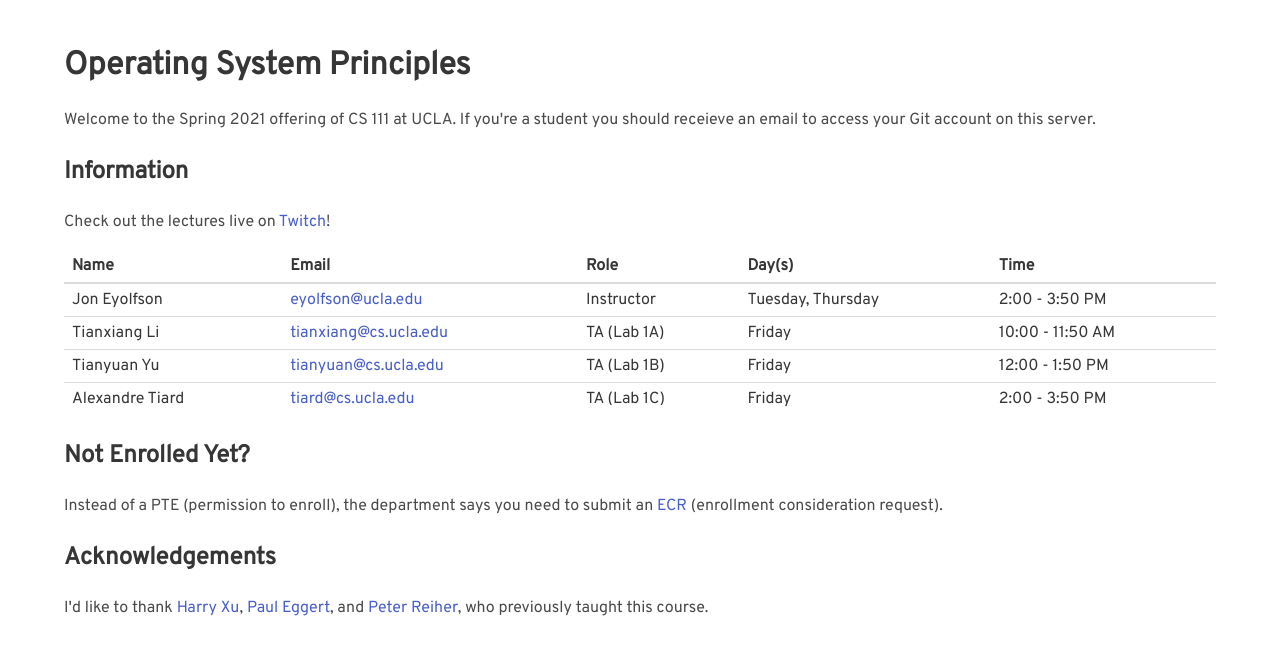
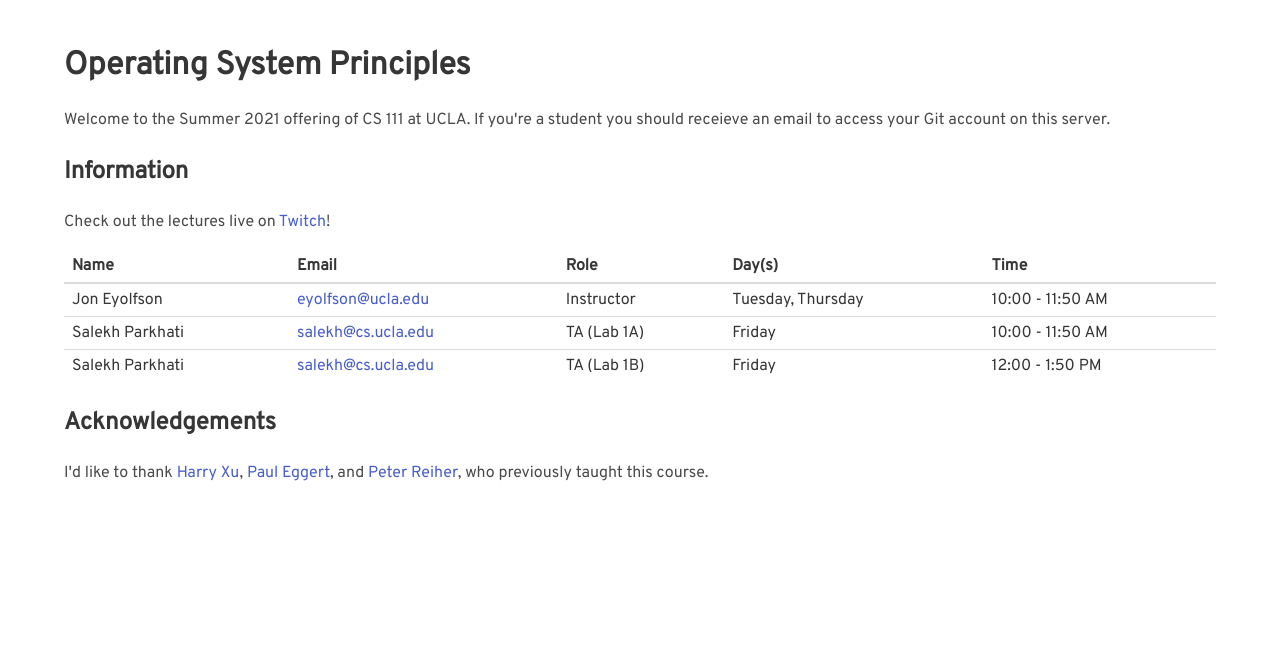
Before and after one commit to tiard/cs-111-website, a Django app: page / in a window 1280 px wide. Shown: the part 56-711 px from the top of the page. Run offline with Django 3.2, Linux system fonts and the light colour scheme; style sheets or scripts are compiled from the project's sources; some web fonts are replaced.

Commit message:
Added offering

```diff
--- a/cs111/django/admin.py
+++ b/cs111/django/admin.py
@@ -1,7 +1,8 @@
 from django.contrib import admin
 
-from .models import File, Lecture, Lab, Role, LabGrade, MidtermGrade, FinalExamGrade, EvaluationGrade, CourseGrade
+from .models import Offering, File, Lecture, Lab, Role, LabGrade, MidtermGrade, FinalExamGrade, EvaluationGrade, CourseGrade
 
+admin.site.register(Offering)
 admin.site.register(File)
 admin.site.register(Lecture)
 admin.site.register(Lab)
--- a/cs111/django/templates/cs111/index.html
+++ b/cs111/django/templates/cs111/index.html
@@ -5,7 +5,7 @@
   <h1 class="title is-3">Operating System Principles</h1>
 
   <p>
-    Welcome to the Spring 2021 offering of CS 111 at UCLA.
+    Welcome to the Summer 2021 offering of CS 111 at UCLA.
     If you're a student you should receieve an email to access your Git account on this server.
   </p>
 
@@ -33,40 +33,25 @@
 	  <td><a href="mailto:eyolfson@ucla.edu">eyolfson@ucla.edu</a></td>
 	  <td>Instructor</td>
 	  <td>Tuesday, Thursday</td>
-	  <td>2:00 - 3:50 PM</td>
+	  <td>10:00 - 11:50 AM</td>
 	</tr>
 	<tr>
-	  <td>Tianxiang Li</td>
-	  <td><a href="mailto:tianxiang@cs.ucla.edu">tianxiang@cs.ucla.edu</a></td>
+	  <td>Salekh Parkhati</td>
+	  <td><a href="mailto:salekh@cs.ucla.edu">salekh@cs.ucla.edu</a></td>
 	  <td>TA (Lab 1A)</td>
 	  <td>Friday</td>
 	  <td>10:00 - 11:50 AM</td>
 	</tr>
 	<tr>
-	  <td>Tianyuan Yu</td>
-	  <td><a href="mailto:tianyuan@cs.ucla.edu">tianyuan@cs.ucla.edu</a></td>
+	  <td>Salekh Parkhati</td>
+	  <td><a href="mailto:salekh@cs.ucla.edu">salekh@cs.ucla.edu</a></td>
 	  <td>TA (Lab 1B)</td>
 	  <td>Friday</td>
 	  <td>12:00 - 1:50 PM</td>
 	</tr>
-	<tr>
-	  <td>Alexandre Tiard</td>
-	  <td><a href="mailto:tiard@cs.ucla.edu">tiard@cs.ucla.edu</a></td>
-	  <td>TA (Lab 1C)</td>
-	  <td>Friday</td>
-	  <td>2:00 - 3:50 PM</td>
-	</tr>
       </tbody>
     </table>
   </div>
-
-  <h2 class="title is-4">Not Enrolled Yet?</h2>
-
-  <p>
-    Instead of a PTE (permission to enroll), the department says you need to
-    submit an <a href="https://www.seasoasa.ucla.edu/ecr/">ECR</a> (enrollment
-    consideration request).
-  </p>
 
   <h2 class="title is-4">Acknowledgements</h2>
 
--- a/cs111/django/templates/cs111/resources.html
+++ b/cs111/django/templates/cs111/resources.html
@@ -14,7 +14,6 @@
     {% if vm_no_gui %}
     <li><a href="{{ vm_no_gui.file.url }}">Virtual machine (no GUI)</a></li>
     {% endif %}
-    <li><a href="https://piazza.com/ucla/spring2021/cs111/">Piazza</a></li>
     <li>
       "<a href="https://pages.cs.wisc.edu/~remzi/OSTEP/">Operating Systems: Three Easy Pieces</a>"
       by <a href="http://www.cs.wisc.edu/~remzi/">Remzi Arpaci-Dusseau</a>
--- a/cs111/django/urls.py
+++ b/cs111/django/urls.py
@@ -6,8 +6,8 @@ app_name = 'cs111'
 
 urlpatterns = [
     path('', views.index, name='index'),
-    path('repository/', views.repository, name='repository'),
     path('lectures/', views.LecturesView.as_view(), name='lectures'),
     path('labs/', views.LabsView.as_view(), name='labs'),
     path('resources/', views.resources, name='resources'),
+    path('grades/', views.grades, name='grades'),
 ]
--- a/cs111/django/views.py
+++ b/cs111/django/views.py
@@ -1,8 +1,9 @@
+from django.conf import settings
 from django.contrib.auth.decorators import login_required
 from django.shortcuts import get_object_or_404, render
 from django.views import generic
 
-from .models import File, Lecture, Lab, LabGrade, MidtermGrade, FinalExamGrade, EvaluationGrade, CourseGrade
+from .models import Offering, File, Lecture, Lab, LabGrade, MidtermGrade, FinalExamGrade, EvaluationGrade, CourseGrade
 from django_gitolite.models import Repo
 
 class LecturesView(generic.ListView):
@@ -10,14 +11,16 @@ class LecturesView(generic.ListView):
     context_object_name = 'lectures'
 
     def get_queryset(self):
-        return Lecture.objects.order_by('number')
+        offering = Offering.objects.get(slug=settings.CS111_OFFERING)
+        return Lecture.objects.filter(offering=offering).order_by('number')
 
 class LabsView(generic.ListView):
     template_name = 'cs111/labs.html'
     context_object_name = 'labs'
 
     def get_queryset(self):
-        return Lab.objects.order_by('number')
+        offering = Offering.objects.get(slug=settings.CS111_OFFERING)
+        return Lab.objects.filter(offering=offering).order_by('number')
 
 def index(request):
     return render(request, 'cs111/index.html', {})
@@ -26,9 +29,13 @@ def labs(request):
     return render(request, 'cs111/labs.html', {})
 
 @login_required
-def repository(request):
+def grades(request):
     user = request.user
-    repo = Repo.objects.get(path=f'spring21/{user.username}/cs111')
+    offering_slug = settings.CS111_OFFERING
+    try:
+        repo = Repo.objects.get(path=f'{offering_slug}/{user.username}/cs111')
+    except Repo.DoesNotExist:
+        repo = None
     lab_grades = LabGrade.objects.filter(student__user=user).order_by('lab__number')
     midterm_grade = None
     try:
@@ -53,7 +60,7 @@ def repository(request):
         course_grade = CourseGrade.objects.get(student__user=user)
     except Exception as e:
         pass
-    return render(request, 'cs111/repository.html', {
+    return render(request, 'cs111/grades.html', {
         'repo': repo,
         'evaluation_grade': evaluation_grade,
         'lab_grades': lab_grades,
--- a/website/settings.py
+++ b/website/settings.py
@@ -88,3 +88,5 @@ LOGIN_REDIRECT_URL = 'ssh:index'
 LOGOUT_REDIRECT_URL = '/'
 
 GITOLITE_USER = 'git'
+
+CS111_OFFERING = 'summer21'
--- a/website/templates/base.html
+++ b/website/templates/base.html
@@ -50,8 +50,8 @@
 	    Resources
 	  </a>
           {% if user.is_authenticated %}
-	  <a class="navbar-item" href="{% url 'cs111:repository' %}">
-	    Repository
+	  <a class="navbar-item" href="{% url 'cs111:grades' %}">
+	    Grades
 	  </a>
 	  {% endif %}
 	</div>
```
Also changed, not shown: cs111/django/models.py (+12 -0 lines), cs111/django/templates/cs111/grades.html (renamed from cs111/django/templates/cs111/repository.html, +17 -16 lines), cs111/django/migrations/0010_add_offering.py (added).
